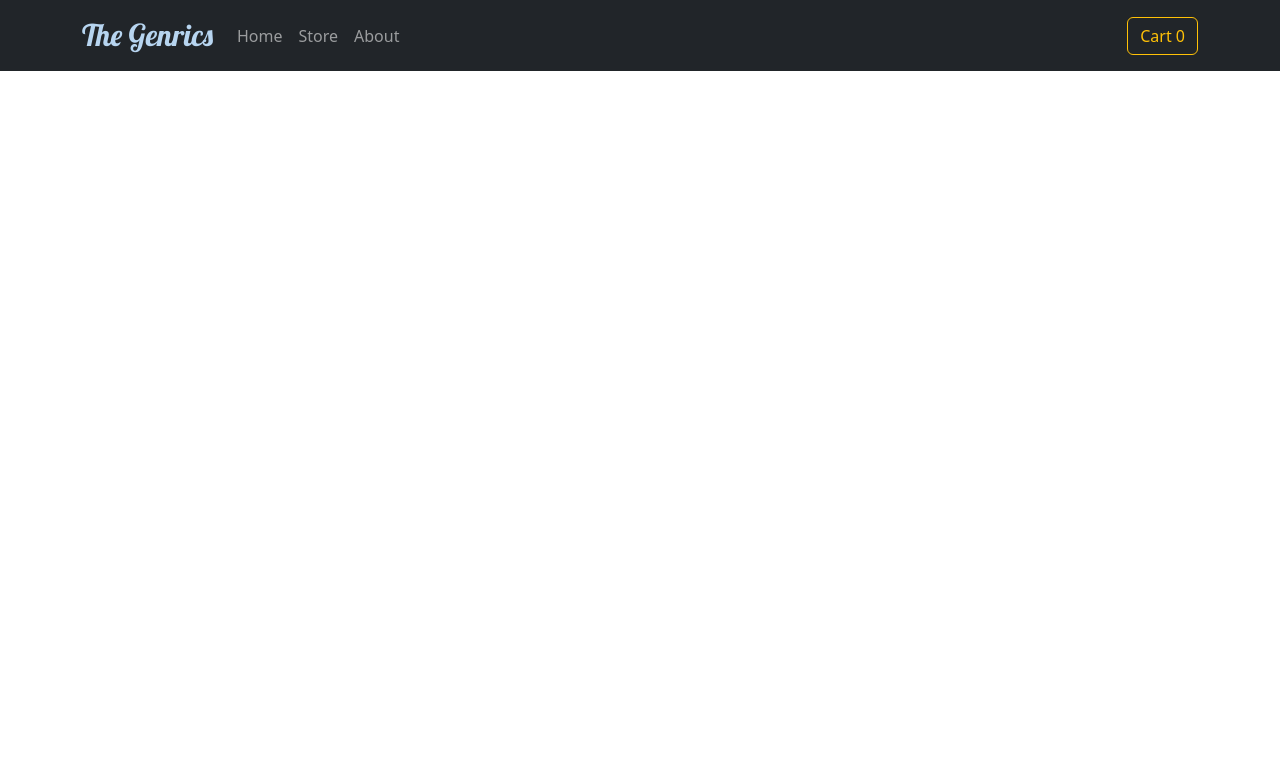
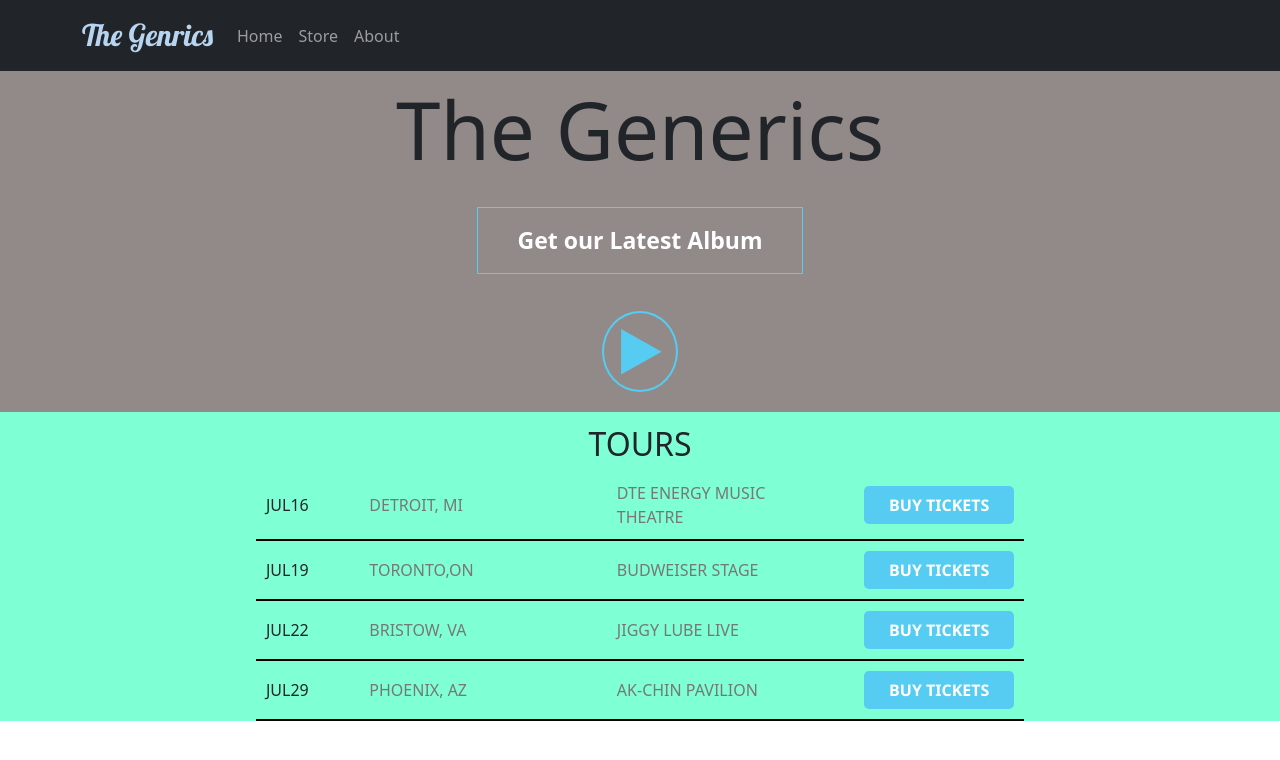
Before and after one commit to deepakdhami007/My_reactJs_Ecommerce, a React (Create React App) app: page / in a window 1280 px wide. Shown: the top 760 px of the page. Built offline with nearby package versions, Linux system fonts and the light colour scheme; a web font is replaced by a local one.

Commit message:
Implement the Home page

```diff
--- a/src/App.js
+++ b/src/App.js
@@ -2,11 +2,10 @@ import React, { Fragment, useState } from "react";
 import Cart from "./Components/Cart/Cart";
 import Store from "./Components/Store/Store";
 // import { Button } from "react-bootstrap";
-import Header from "./Layouts/Header";
 import classes from "./App.module.css";
-import CartProvider from "./store/CartProvider";
+import CartProvider from "./storeContext/CartProvider";
 import About from "./Components/About/About";
-import { createBrowserRouter, RouterProvider } from "react-router-dom";
+import { createBrowserRouter, parsePath, RouterProvider } from "react-router-dom";
 import RootLayout from "./Layouts/Root";
 
 function App() {
--- a/src/Components/Cart/Cart.js
+++ b/src/Components/Cart/Cart.js
@@ -3,7 +3,7 @@ import { Button } from "react-bootstrap";
 import CartItems from "./CartItems";
 import Modal from "./Modal";
 import classes from "./Cart.module.css";
-import CartContext from "../../store/cart-context";
+import CartContext from "../../storeContext/cart-context";
 
 const Cart = (props) => {
   const cartCtx = useContext(CartContext);
--- a/src/Components/Cart/CartItems.js
+++ b/src/Components/Cart/CartItems.js
@@ -1,6 +1,6 @@
 import React, { useContext } from "react";
 import { Button } from "react-bootstrap";
-import CartContext from "../../store/cart-context";
+import CartContext from "../../storeContext/cart-context";
 
 import classes from "./CartItems.module.css";
 
--- /dev/null
+++ b/src/Components/Home/Home.js
@@ -0,0 +1,36 @@
+import React from "react";
+import { Button } from "react-bootstrap";
+
+import classes from "./Home.module.css";
+
+const toursArr = [
+  { date: "JUL16", city: "DETROIT, MI", theater: "DTE ENERGY MUSIC THEATRE" },
+  { date: "JUL19", city: "TORONTO,ON", theater: "BUDWEISER STAGE" },
+  { date: "JUL22", city: "BRISTOW, VA", theater: "JIGGY LUBE LIVE" },
+  { date: "JUL29", city: "PHOENIX, AZ", theater: "AK-CHIN PAVILION" },
+];
+
+const Home = () => {
+  return (
+    <div className={classes.container}>
+      <section className={classes.upperSec}>
+        <h1>The Generics</h1>
+        <button className={classes.latestBtn}>Get our Latest Album</button>
+        <button className={classes.playBtn}>►</button>
+      </section>
+      <section className={classes.lowerSec}>
+          <h2>TOURS</h2>
+        {toursArr.map((ele) => (
+          <div>
+            <span className={classes.date}>{ele.date}</span>
+            <span className={classes.city}>{ele.city}</span>
+            <span className={classes.theater}>{ele.theater}</span>
+            <button>BUY TICKETS</button>
+          </div>
+        ))}
+      </section>
+    </div>
+  );
+};
+
+export default Home;
--- /dev/null
+++ b/src/Components/Home/Home.module.css
@@ -0,0 +1,87 @@
+.container{
+    align-items: center;
+    text-align: center;
+}
+
+.upperSec {
+    background-color: rgb(146, 137, 137);
+    font-weight: bold;
+    padding: 10px;
+    padding-bottom: 10px;
+}
+.upperSec h1{
+    padding-bottom: 20px;
+    font-size: 80px;
+}
+
+.latestBtn {
+    display: block;
+    border: 1px solid #56CCF2;
+    padding: 15px 40px;
+    font-size: 23px;
+    font-weight: bold;
+    margin: 10px auto;
+    background: inherit;
+    cursor: pointer;
+    color: white;
+    /* padding-bottom: 10px; */
+}
+.playBtn {
+    cursor: pointer;
+    display: block;
+    border: 2px solid #56CCF2;
+    border-radius: 50%;
+    /* padding: 5px; */
+    font-size: 50px;
+    font-weight: bolder;
+    margin: 10px auto;
+    background: inherit;
+    color: #56CCF2;
+    width: 6%;
+    /* height: 8%; */
+    margin-top: 3%;
+
+}
+
+.lowerSec {
+    margin: 1% 20%;
+    text-align: center;
+
+
+}
+
+.lowerSec div {
+    display: flex;
+    justify-content: space-between;
+    align-items: center;
+    padding: 10px;
+    border-bottom: 2px solid black;
+}
+
+.date {
+    text-align: center;
+}
+
+.city {
+    text-align: left;
+    width: 25%;
+    color: #777;
+}
+
+.theater {
+    text-align: left;
+    float: inline-start;
+    width: 25%;
+    color: #777;
+}
+
+.lowerSec button {
+    width: 20%;
+    background: #56CCF2;
+    color: white;
+    border: none;
+    padding: 7px;
+    border-radius: 5px;
+    font-weight: 700;
+    font-family: 'Segoe UI', Tahoma, Geneva, Verdana, sans-serif;
+}
--- a/src/Components/Store/Store.js
+++ b/src/Components/Store/Store.js
@@ -1,6 +1,6 @@
 import React, { useContext } from "react";
 import { Card, Container, Row, Button, Col } from "react-bootstrap";
-import CartContext from "../../store/cart-context";
+import CartContext from "../../storeContext/cart-context";
 import classes from "./Store.module.css";
 
 const productsArr = [
--- a/src/Layouts/Header.js
+++ b/src/Layouts/Header.js
@@ -1,11 +1,12 @@
 import React, { useContext, useState } from "react";
 
 import { Button, Container, Nav, Navbar } from "react-bootstrap";
-import { Link, NavLink } from "react-router-dom";
-import CartContext from "../store/cart-context";
+import { Link, NavLink, useLocation } from "react-router-dom";
+import CartContext from "../storeContext/cart-context";
 import classes from "./Header.module.css";
 
 const Header = (props) => {
+    const location = useLocation();
   const cartCtx = useContext(CartContext);
 
   let cartCount = 0;
@@ -19,6 +20,7 @@ const Header = (props) => {
     props.cartHandler();
   };
 
+  const isStoreVisible = location.pathname === "/store";
   return (
     <Navbar className={classes.nav} bg="dark" expand="sm" variant="dark">
       <Container>
@@ -30,9 +32,9 @@ const Header = (props) => {
           <Nav.Link as={Link} to="/store">Store</Nav.Link>
           <Nav.Link as={Link} to="/about">About</Nav.Link>
         </Nav>
-        <Button variant="outline-warning" onClick={cartClickHandler}>
+        {isStoreVisible && (<Button variant="outline-warning" onClick={cartClickHandler}>
           Cart {cartCount}
-        </Button>{" "}
+        </Button>)}
       </Container>
     </Navbar>
   );
--- a/src/Layouts/Root.js
+++ b/src/Layouts/Root.js
@@ -1,11 +1,13 @@
 import React from "react";
 import { Outlet } from "react-router-dom";
+import Home from "../Components/Home/Home";
 import Header from "./Header";
 
 const RootLayout = props => {
   return (
     <>
       <Header cartHandler={props.cartHandler} />
+      <Home />
       <Outlet />
     </>
   );
--- a/src/store/CartProvider.js
+++ /dev/null
@@ -1,46 +0,0 @@
-import React, { useState } from "react";
-
-import CartContext from "./cart-context";
-
-const CartProvider = props => {
-
-
-
-    const [itemsArr, updateItemsArr] =useState([]);
-
-    const addCartItemHandler = (item) => {
-        updateItemsArr([...itemsArr, item]);
-    };
-
-    const removeCartItemHandler = (index) => {
-        const copyArr = [...itemsArr];
-        copyArr.splice(index, 1);
-        updateItemsArr(copyArr);
-    };
-
-    const quantityChangeHandler = (eleId) => {
-        const copyArr = [...itemsArr];
-        const index = copyArr.findIndex(obj => obj.id === eleId);
-        if(index !== -1){
-            copyArr[index].quantity += 1;
-        //     console.log(copyArr[index].quantity);
-        }
-        updateItemsArr(copyArr);
-    }
-
-    const cartContext = {
-        items: itemsArr,
-        addCartItem: addCartItemHandler,
-        removeCartItem: removeCartItemHandler,
-        quantityChange: quantityChangeHandler
-    };
-
-
-    return (
-        <CartContext.Provider value={cartContext}>
-            {props.children}
-        </CartContext.Provider>
-    )
-}
-
-export default CartProvider;
--- /dev/null
+++ b/src/storeContext/CartProvider.js
@@ -0,0 +1,42 @@
+import React, { useState } from "react";
+
+import CartContext from "./cart-context";
+
+const CartProvider = (props) => {
+  const [itemsArr, updateItemsArr] = useState([]);
+
+  const addCartItemHandler = (item) => {
+    updateItemsArr([...itemsArr, item]);
+  };
+
+  const removeCartItemHandler = (index) => {
+    const copyArr = [...itemsArr];
+    copyArr.splice(index, 1);
+    updateItemsArr(copyArr);
+  };
+
+  const quantityChangeHandler = (eleId) => {
+    const copyArr = [...itemsArr];
+    const index = copyArr.findIndex((obj) => obj.id === eleId);
+    if (index !== -1) {
+      copyArr[index].quantity += 1;
+      //     console.log(copyArr[index].quantity);
+    }
+    updateItemsArr(copyArr);
+  };
+
+  const cartContext = {
+    items: itemsArr,
+    addCartItem: addCartItemHandler,
+    removeCartItem: removeCartItemHandler,
+    quantityChange: quantityChangeHandler,
+  };
+
+  return (
+    <CartContext.Provider value={cartContext}>
+      {props.children}
+    </CartContext.Provider>
+  );
+};
+
+export default CartProvider;
```
Also changed, not shown: src/storeContext/cart-context.js (renamed from src/store/cart-context.js).
